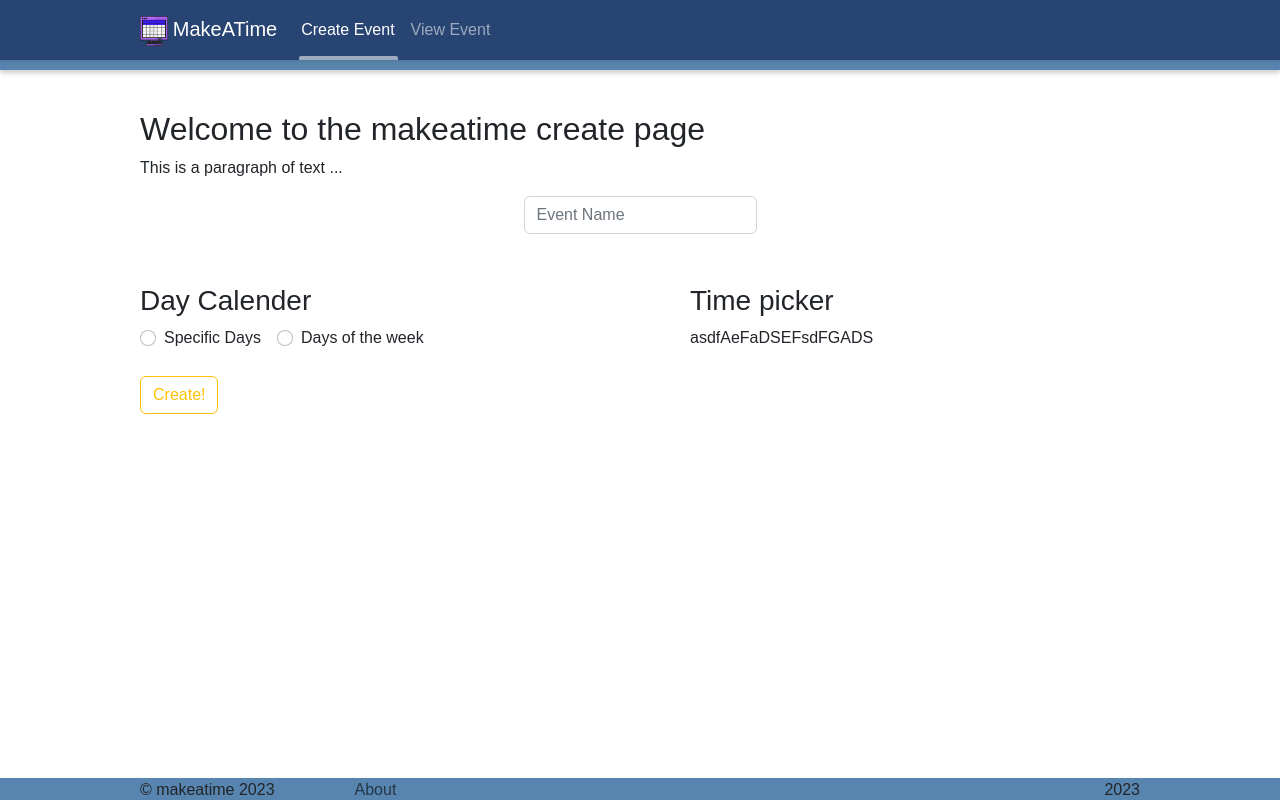
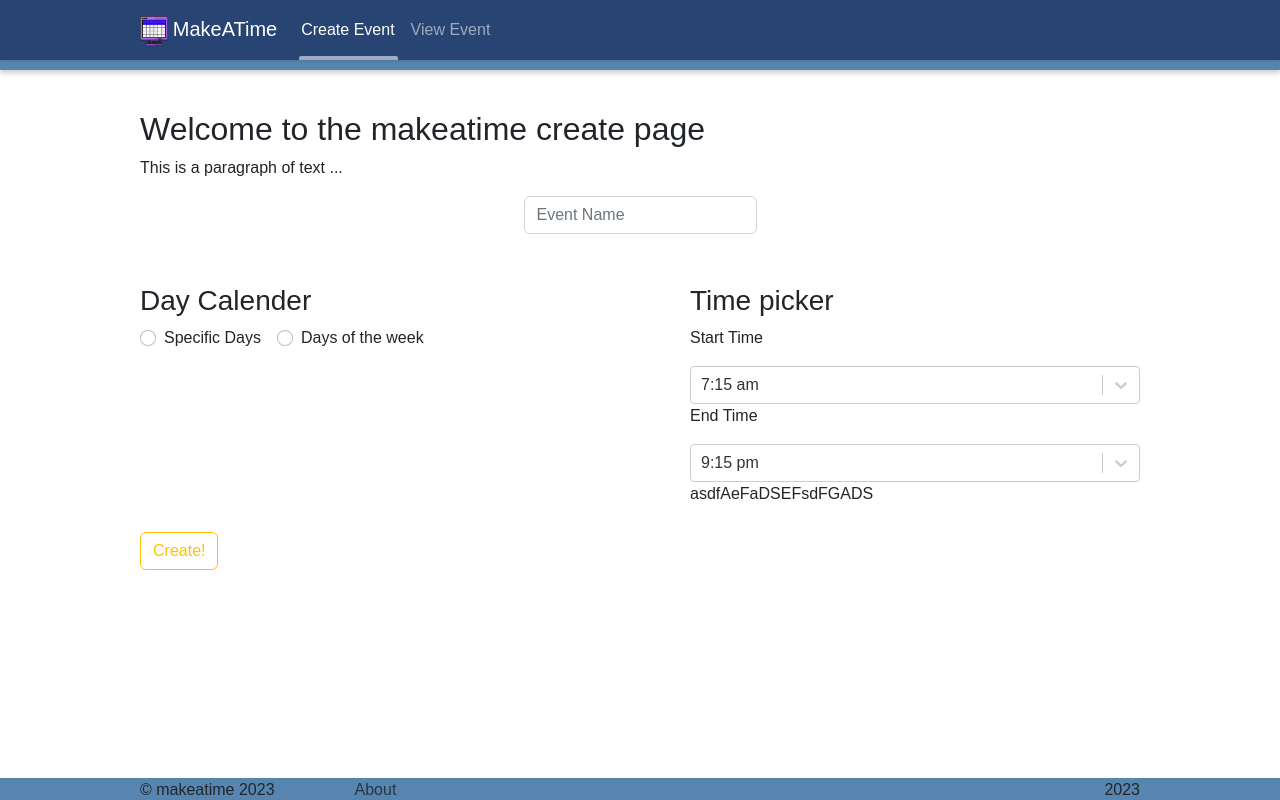
Before and after one commit to Samukat/makeatime, a React (Create React App) app in the folder client/: page /create in a window 1280 px wide. Built offline with nearby package versions, Linux system fonts and the light colour scheme.

Commit message:
Time THings

```diff
--- a/client/package.json
+++ b/client/package.json
@@ -19,6 +19,7 @@
     "react-hook-form": "^7.43.9",
     "react-router-dom": "6.4",
     "react-scripts": "5.0.1",
+    "react-select": "^5.7.3",
     "sass": "^1.62.1",
     "typescript": "^4.9.5",
     "web-vitals": "^2.1.4"
--- a/client/src/components/pages/create_page/index.tsx
+++ b/client/src/components/pages/create_page/index.tsx
@@ -1,19 +1,43 @@
 import React, { useState, useEffect } from 'react';
 import {Form, Container, Button, SplitButton} from 'react-bootstrap';
 import DaySelector from './daySelector';
+import Select from 'react-select';
 
 // import Navbar from 'react-bootstrap/Navbar';
 // import Container from 'react-bootstrap/Container';
 import './style.scss';
 import { async } from 'q';
 
+let default_start = 715;
+let default_end = 2115;
+
 export default function Create() {
     const [cal_type, setCal_type] = useState(-1);
     const [selectedDays, setSelectedDays] = useState<string[]>([]);
 
+    //time things
+    const [start_time, setStartTime] = useState(default_start);
+    const [end_time, setEndTime] = useState(default_end);
+
+
     //create
     const handleCreate = () => {
 
+    }
+
+
+
+    function timeOptions(start_time:number, end_time:number = 2400){
+        const times: { value: string; label: string; }[] = [];
+        for (let hour = Math.floor(start_time/100); hour < Math.floor(end_time/100); hour++) {
+            for (let min = (hour==Math.floor(start_time/100)?start_time%100:0); min < 60; min+=15) {
+                times.push({value: (hour*100+min).toString(), label: `${hour==0||hour==12?"12":hour%12}:${min<10?"0":""}${min} ${hour<12?"am":"pm"}`})
+            }
+        }
+
+        console.log(times)
+
+        return times;
     }
 
     return (
@@ -67,6 +91,21 @@ export default function Create() {
 
                     <div className='inner-box right-box'>
                         <h3>Time picker</h3>
+
+                        <p>Start Time</p>
+                        <Select options={timeOptions(0)} defaultValue={timeOptions(0).filter((time)=>{return Number(time.value) == default_start})} onChange={(e) => {
+                            setStartTime(Number(e?.value));
+                            if (start_time > end_time) {
+                                setEndTime(start_time)
+                            }
+                        }}/>
+                        <p>End Time</p>
+                        <Select options={
+                            timeOptions(start_time)}
+                            defaultValue={timeOptions(start_time).filter((time)=>{return Number(time.value) == default_end})}
+                            value={timeOptions(start_time).filter((time)=>{return Number(time.value)==end_time})}
+                            onChange={(e) => { setEndTime(Number(e?.value));}
+                            }/>
                         <p>
                             asdfAeFaDSEFsdFGADS
 
```
Also changed, not shown: 1 other file (tests, documents, lock files or other folders).
